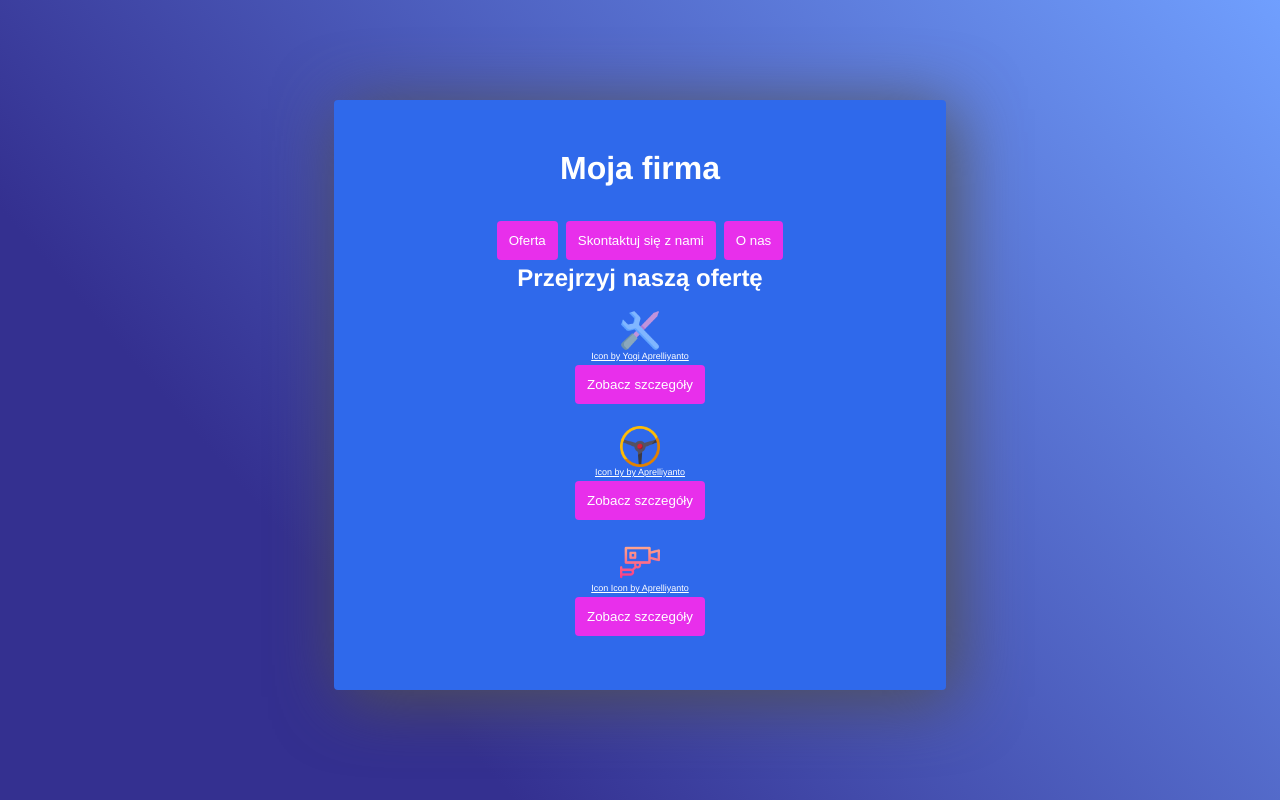
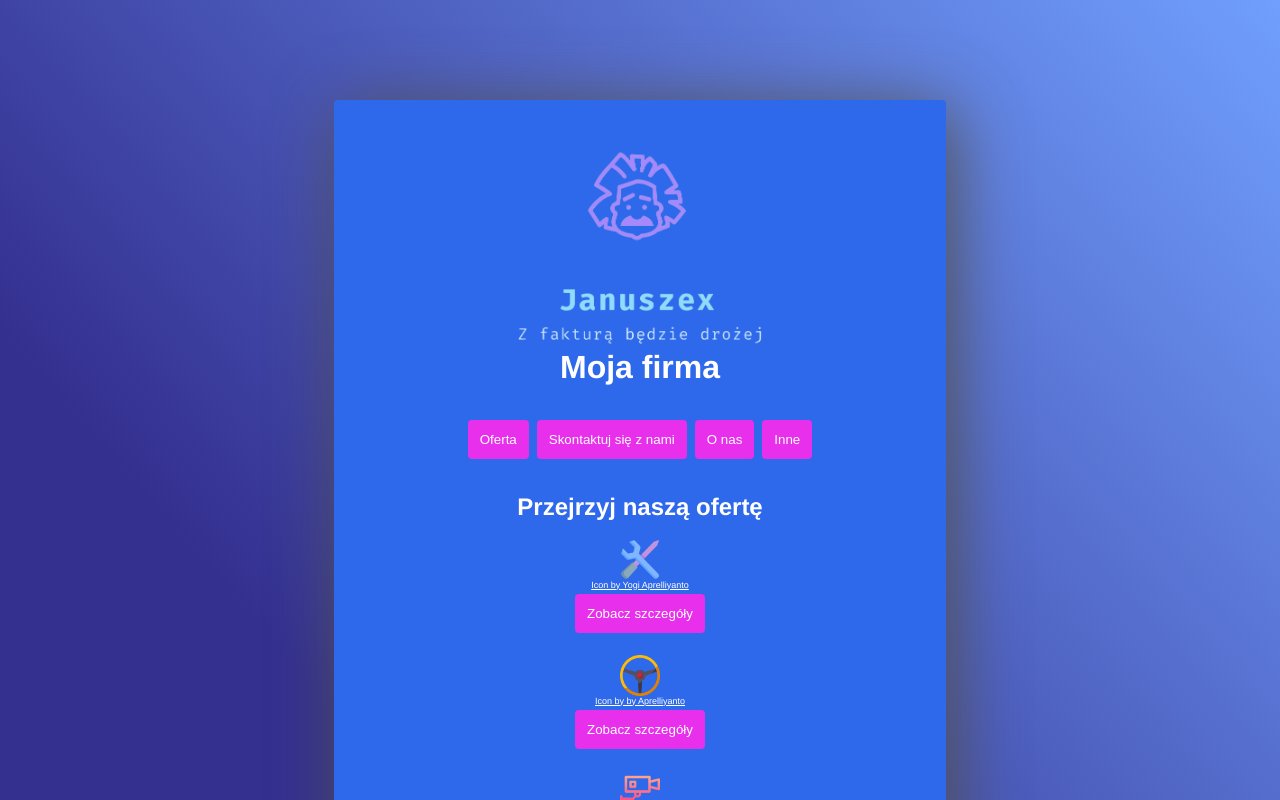
Before and after one commit to Magic-Cookiee/zrozumiecReactCompany, a React (Vite) app in the folder company/: page / in a window 1280 px wide. Both pictures are taken after a click on the button "Oferta". Shown: the top 800 px of the page. Built offline with nearby package versions, Linux system fonts and the light colour scheme.

Commit message:
Added company logo, fixed one little bug with about us section and implemented additional Other section to train api fetch.

```diff
--- a/company/src/App.jsx
+++ b/company/src/App.jsx
@@ -4,6 +4,7 @@ import { Button } from "./components/Button";
 import { AboutUs } from "./components/AboutUs";
 import { ContactSection } from "./components/ContactSection";
 import { Services } from "./components/Services";
+import { Other } from "./components/Other";
 
 function App() {
   const [activeSection, setActiveSection] = useState(null);
@@ -15,6 +16,7 @@ function App() {
   return (
     <>
       <div className={styles.container}>
+        <img src="./images/logo_transparent.png" alt="" />
         <h1 className={styles.heading}>Moja firma</h1>
         <div>
           <Button
@@ -38,12 +40,20 @@ function App() {
           >
             O nas
           </Button>
+          <Button
+            onClick={() => {
+              setActiveSection(4);
+            }}
+          >
+            Inne
+          </Button>
         </div>
         {activeSection === 1 && <Services />}
         {activeSection === 2 && <ContactSection />}
         {activeSection === 3 && (
           <AboutUs numberOfTrust={numberOfTrust} trustClick={trustClick} />
         )}
+        {activeSection === 4 && <Other />}
       </div>
     </>
   );
--- a/company/src/App.module.css
+++ b/company/src/App.module.css
@@ -2,6 +2,10 @@
   margin: 0;
   padding: 0;
   box-sizing: border-box;
+}
+
+img {
+  width: 50%;
 }
 
 .heading {
@@ -17,12 +21,12 @@ body {
     rgba(112, 159, 254, 1) 100%
   );
   display: flex;
-  height: 100vh;
+  height: 120vh;
   justify-content: center;
 }
 
 .container {
-  min-width: 612px;
+  width: 612px;
   display: flex;
   flex-direction: column;
   align-items: center;
--- a/company/src/components/ContactSection.module.css
+++ b/company/src/components/ContactSection.module.css
@@ -20,7 +20,6 @@
 
 .spanText {
   text-align: center;
-  margin: 10px 0;
   width: 400px;
   border-bottom: 1px solid white;
 }
--- /dev/null
+++ b/company/src/components/Other.jsx
@@ -0,0 +1,22 @@
+import { useState } from "react";
+import { Button } from "./Button";
+import styles from "./Other.module.css";
+
+export function Other() {
+  const [dogImg, setDogImg] = useState("");
+  function getRandomDogImg() {
+    fetch("https://random.dog/woof.json")
+      .then((res) => res.json())
+      .then((res) => setDogImg(res.url));
+  }
+  return (
+    <>
+      <span className={styles.description}>
+        My kochamy pieski. Kliknij w przycisk poniżej, aby pobrać zdjęcie
+        losowego pieska.
+      </span>
+      <Button onClick={getRandomDogImg}>Pokaż pieska</Button>
+      {dogImg && <img src={dogImg} alt="losowe zdjęcie pieska" />}
+    </>
+  );
+}
--- /dev/null
+++ b/company/src/components/Other.module.css
@@ -0,0 +1,3 @@
+.description {
+  margin: 30px 0 30px 0;
+}
--- a/company/src/components/Services.jsx
+++ b/company/src/components/Services.jsx
@@ -1,33 +1,32 @@
 import { ServiceOffer } from "./ServiceOffer";
 import styles from "./Services.module.css";
+const hrefForIcon =
+  "https://www.freepik.com/search?format=search&last_filter=query&last_value=tools+icons&query=tools+icons&type=icon";
 
 export function Services() {
   const servicesObj = [
     {
       img: "./images/tools.png",
       desc: "Montaż i demontaż różnych urządzeń AGD i RTV.",
-      icoHref:
-        "https://www.freepik.com/search?format=search&last_filter=query&last_value=tools+icons&query=tools+icons&type=icon",
+      icoHref: hrefForIcon,
       icoAut: "Icon by Yogi Aprelliyanto",
     },
     {
       img: "./images/car.png",
       desc: "Montaż i demontaż różnych urządzeń AGD i RTV.",
-      icoHref:
-        "https://freepik.freepik.com/search?format=search&last_filter=query&last_value=tools+icons&query=tools+icons&type=icon",
+      icoHref: hrefForIcon,
       icoAut: "Icon by by Aprelliyanto",
     },
     {
       img: "./images/cctv.png",
       desc: "Montaż i wyrzuca różnych urządzeń AGD i RTV.",
-      icoHref:
-        "https://www.freepik.com/search?format=search&last_filter=query&last_value=tools+icons&query=tools+icons&type=icon",
+      icoHref: hrefForIcon,
       icoAut: "Icon Icon by Aprelliyanto",
     },
   ];
   return (
     <>
-      <h2>Przejrzyj naszą ofertę</h2>
+      <h2 className={styles.services_hedding}>Przejrzyj naszą ofertę</h2>
 
       {servicesObj.map((el) => (
         <div className={styles.services} key={el.img}>
--- a/company/src/components/Services.module.css
+++ b/company/src/components/Services.module.css
@@ -3,3 +3,6 @@
   max-width: 400px;
   display: contents;
 }
+.services_hedding {
+  margin-top: 30px;
+}
```
Also changed, not shown: company/public/images/logo_transparent.png (added).
